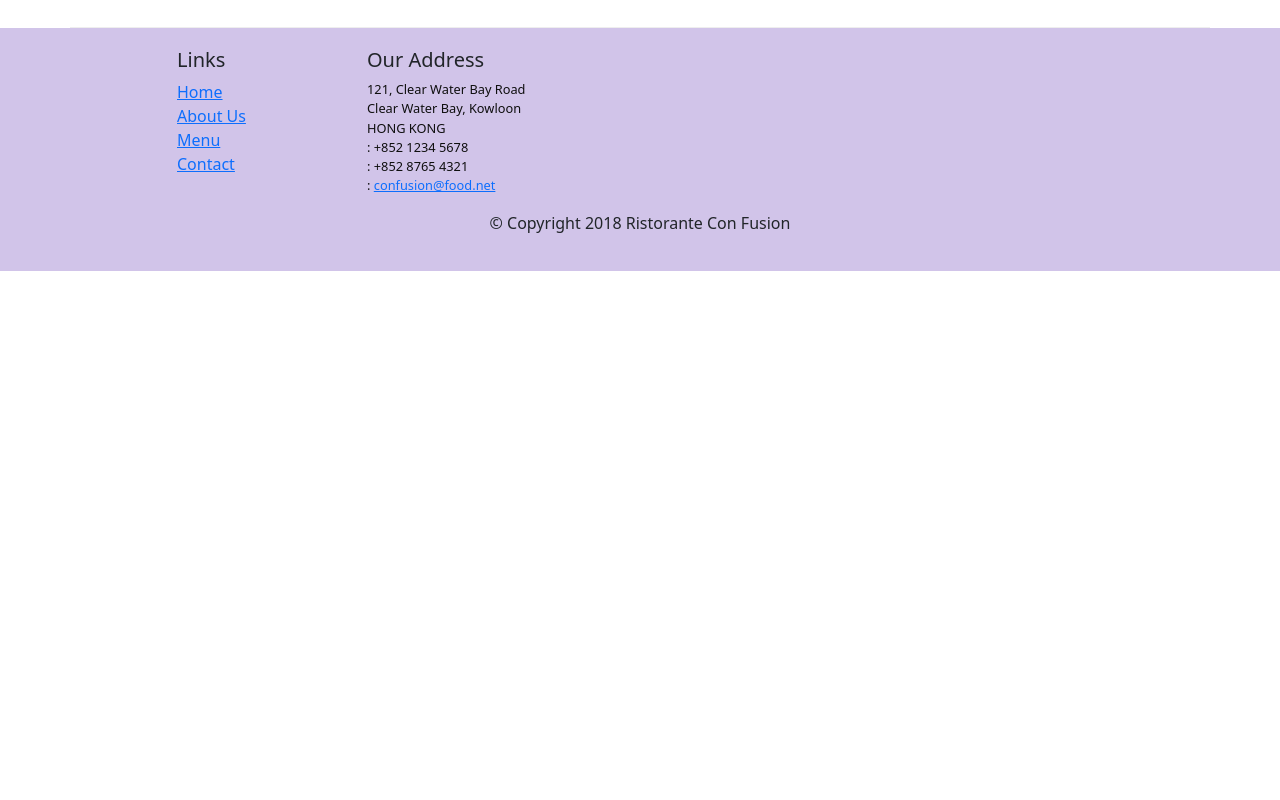
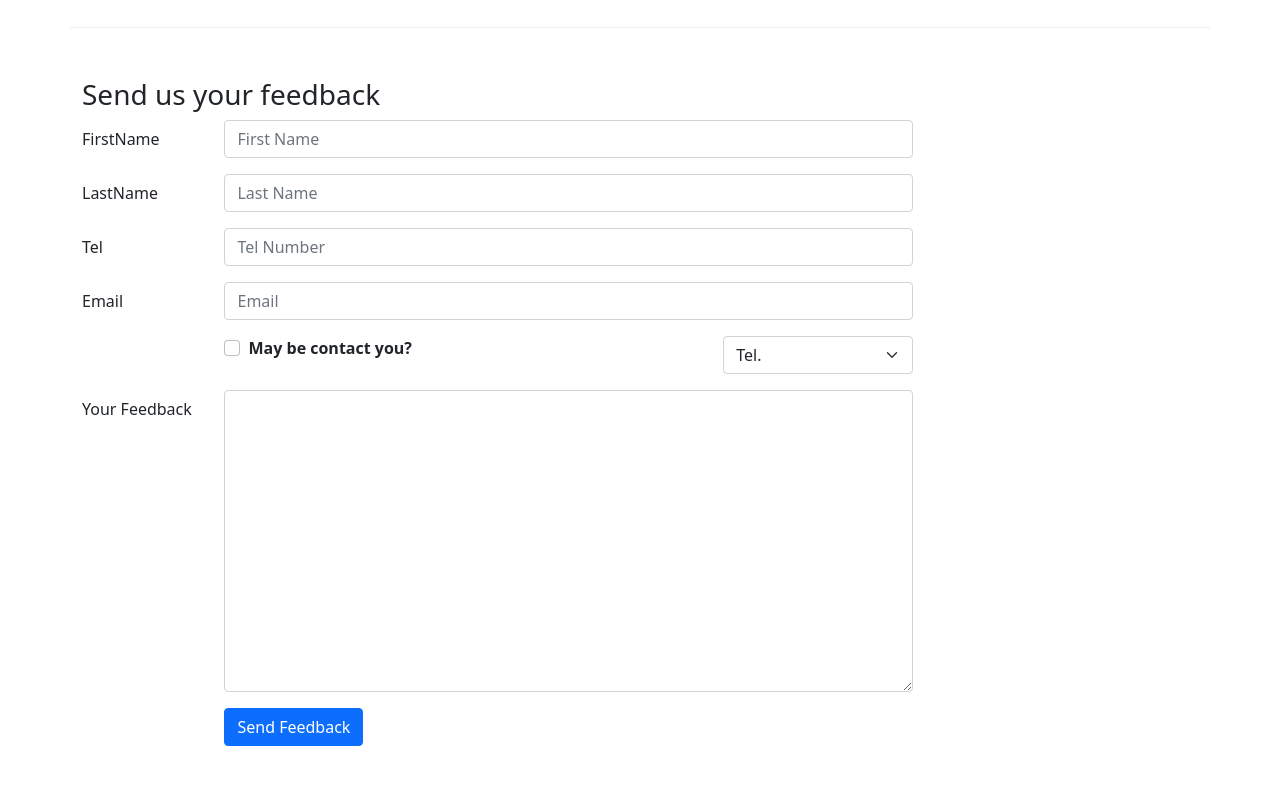
Before and after one commit to SonCrits/FunixReactJS, a React (Create React App) app: page /contactus in a window 1280 px wide. Shown: the part 680-1480 px from the top of the page. Before the commit the page ends 951 px from the top, so only its background shows below. Built offline with nearby package versions, Linux system fonts and the light colour scheme; the HTML template or start-up script is replaced by a standard one.

Commit message:
controlled component

```diff
--- a/src/components/ContactComponent.js
+++ b/src/components/ContactComponent.js
@@ -1,8 +1,43 @@
-import React from 'react';
-import {Breadcrumb , BreadcrumbItem} from 'reactstrap';
+import React , {Component} from 'react';
+import {Breadcrumb , BreadcrumbItem,
+    Button, Form, FormGroup , Label, Input, Col
+} from 'reactstrap';
 import {Link} from 'react-router-dom';
 
-function Contact(props) {
+class Contact extends Component {
+    constructor(props) {
+        super(props);
+        this.state = {
+            firstname : '',
+            lastname: '',
+            telnum: '',
+            email: '',
+            agree: false,
+            contacType : 'Tel.' ,
+            message: ''
+        }
+
+        this.handSubmit = this.handSubmit.bind(this);
+        this.handleInputChange = this.handleInputChange.bind(this);
+    }
+    // sự kiện trong các ô input
+    handleInputChange(event) {
+        const target = event.target;
+        const value = target.type === 'checkbox' ? target.checked : target.value;
+        const name = target.name;
+
+        this.setState({
+            [name] : value
+        })
+    }
+    // sự kiện nút button submit
+    handSubmit(event) {
+        console.log('Current State is : ' + JSON.stringify(this.state));
+        alert('Current State is : ' + JSON.stringify(this.state));
+        event.preventDefault();
+    }
+
+    render() {
         return(
             <div className="container">
                 <div className="row">
@@ -41,8 +76,100 @@
                         </div>
                     </div>
                 </div>
+                <div className='row row-content'>
+                    <div className='col-12'>
+                        <h3>Send us your feedback</h3>
+                    </div>
+                    <div className='col-12 col-md-9'>
+                        <Form onSubmit={this.handSubmit}>
+                            <FormGroup row>
+                                {/* md 2 la voi col-md-2 */}
+                                <Label htmlFor="firstname" md={2}>FirstName</Label>
+                                <Col md={10}>
+                                    <Input type = "text" id = "firstname" name = "firstname"
+                                        placeholder = "First Name"
+                                        value = {this.state.firstname}
+                                        onChange={this.handleInputChange}
+                                    />
+                                </Col>
+                            </FormGroup>
+                            <FormGroup row>
+                                <Label htmlFor='lastname' md={2}>LastName</Label>
+                                <Col md={10}>
+                                    <Input type='text' id='lastname' name='lastname'
+                                        placeholder='Last Name'
+                                        value={this.state.lastname}
+                                        onChange={this.handleInputChange}
+                                        />
+                                </Col>
+                            </FormGroup>
+                            <FormGroup row>
+                                <Label htmlFor='telnum' md={2}>Tel </Label>
+                                <Col md={10}>
+                                    <Input type='tel' id='telnum' name='telnum'
+                                        placeholder='Tel Number'
+                                        value={this.state.telnum}
+                                        onChange={this.handleInputChange}
+                                        />
+                                </Col>
+                            </FormGroup>
+                            <FormGroup row>
+                                <Label htmlFor='email' md={2}>Email </Label>
+                                <Col md={10}>
+                                    <Input type='email' id='email' name='email'
+                                        placeholder='Email'
+                                        value={this.state.email}
+                                        onChange={this.handleInputChange}
+                                        />
+                                </Col>
+                            </FormGroup>
+                            <FormGroup row>
+                                {/* cung giong nhu cach chia cot trong bootstrap */}
+                                <Col md={{size :6, offset: 2}}>
+                                    {/* checkbox */}
+                                    <FormGroup check>
+                                        <Label check>
+                                            <Input type='checkbox' name='agree'
+                                                checked={this.state.agree}
+                                                onChange={this.handleInputChange}/> {' '}
+                                                <strong>May be contact you?</strong>
+                                        </Label>
+                                    </FormGroup>
+                                </Col>
+                                <Col md={{size :3, offset: 1}}>
+                                    <Input type='select' name='contactType'
+                                        value={this.state.contacType}
+                                        onChange={this.handleInputChange}>
+                                        <option>Tel.</option>
+                                        <option>Email</option>
+                                    </Input>
+                                </Col>
+                            </FormGroup>
+                            <FormGroup row>
+                                <Label htmlFor='message' md={2}>Your Feedback </Label>
+                                <Col md={10}>
+                                    <Input type='textarea' id='message' name='message'
+                                    // thiet lap so hang la 12
+                                        rows='12'
+                                        value={this.state.message}
+                                        onChange={this.handleInputChange}
+                                        />
+                                </Col>
+                            </FormGroup>
+                            <FormGroup row>
+                                <Col md={{size : 10 , offset : 2}}>
+                                    <Button type='submit' color='primary'>
+                                        Send Feedback
+                                    </Button>
+                                </Col>
+                            </FormGroup>
+                        </Form>
+                    </div>
+                </div>
             </div>
         );
     }
 
+}
+
 export default Contact;
```
Lines whose indentation alone changed are shown as unchanged.
